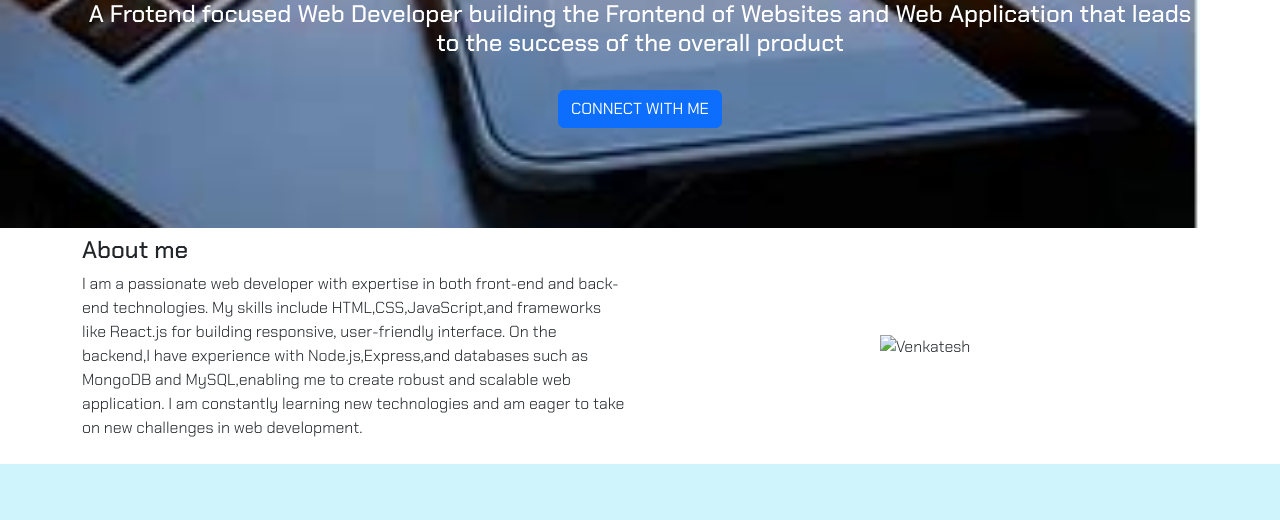
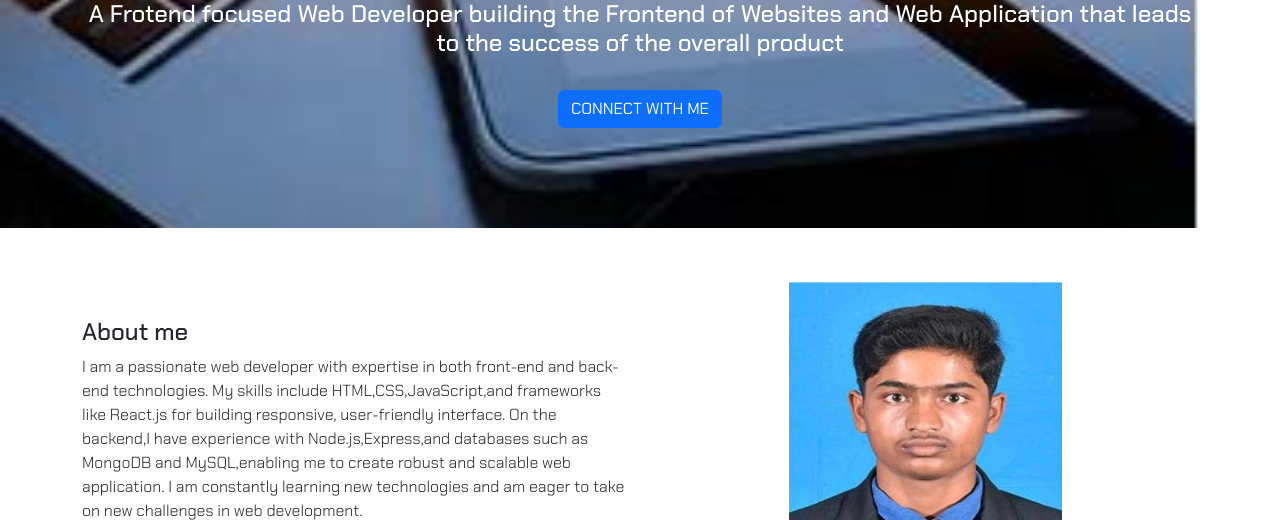
Before and after one commit to Venkat24r/Venkatesh-portfolio, a plain HTML site: page index.html in a window 1280 px wide. Shown: the part 280-800 px from the top of the page. Drawn offline with nearby package versions, Linux system fonts and the light colour scheme; files whose address does not match are found by name; a web font is replaced by a local one.

Commit message:
added path

```diff
--- a/index.html
+++ b/index.html
@@ -70,7 +70,7 @@
 
             </div>
             <div class="col-md-6 text-center">
-              <img src="./E:\WEB DESIGN\web design series\portfolio\IMG-20240827-WA0000.jpg" alt="Venkatesh" class="img-fluid w-50" />
+              <img src="./IMG-20240827-WA0000.jpg" alt="Venkatesh" class="img-fluid w-50" />
 
             </div>
 
```
